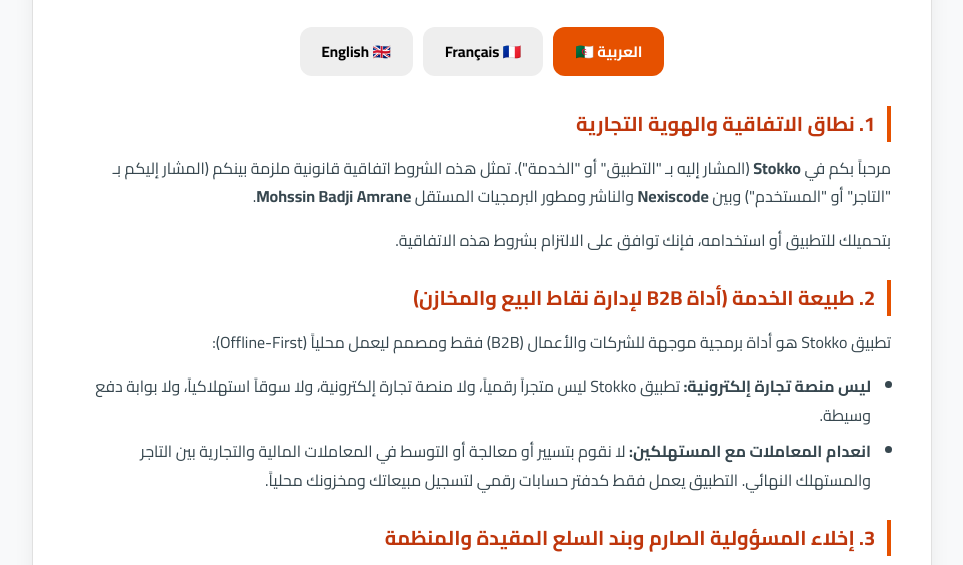
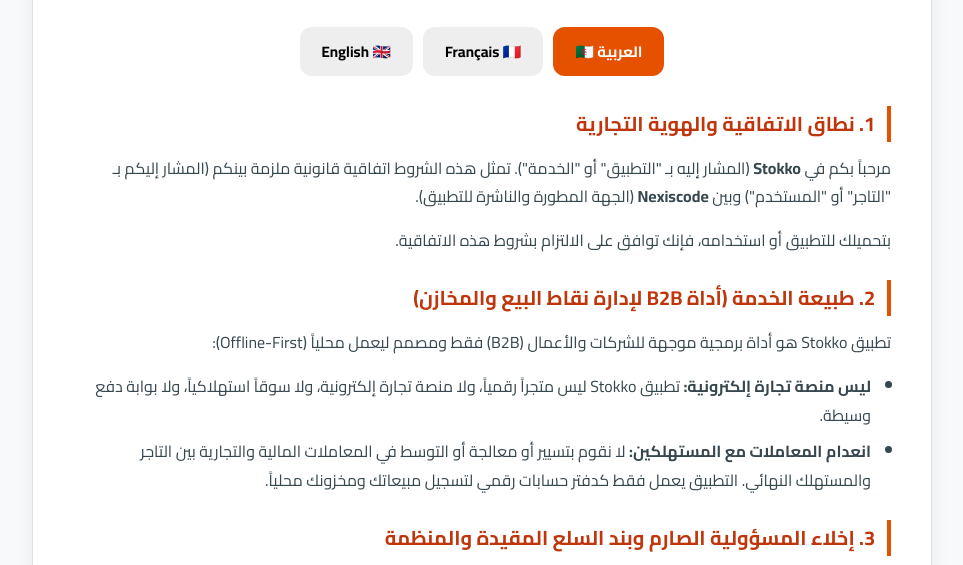
Before and after one commit to NexisCodeLabs/stokko-privacy, a plain HTML site: page stokko_terms.html in a window 1280 px wide. Shown: the part 203-768 px from the top of the page, without its empty margins (158-1121 px from the left). Drawn offline with Linux system fonts and the light colour scheme.

Commit message:
Update stokko_terms.html

```diff
--- a/stokko_terms.html
+++ b/stokko_terms.html
@@ -150,7 +150,7 @@
     <!-- 1. النسخة العربية -->
     <div id="sec-ar" class="content-section active">
         <h2>1. نطاق الاتفاقية والهوية التجارية</h2>
-        <p>مرحباً بكم في <strong>Stokko</strong> (المشار إليه بـ "التطبيق" أو "الخدمة"). تمثل هذه الشروط اتفاقية قانونية ملزمة بينكم (المشار إليكم بـ "التاجر" أو "المستخدم") وبين <strong>Nexiscode</strong> والناشر ومطور البرمجيات المستقل <strong>Mohssin Badji Amrane</strong>.</p>
+        <p>مرحباً بكم في <strong>Stokko</strong> (المشار إليه بـ "التطبيق" أو "الخدمة"). تمثل هذه الشروط اتفاقية قانونية ملزمة بينكم (المشار إليكم بـ "التاجر" أو "المستخدم") وبين <strong>Nexiscode</strong> (الجهة المطورة والناشرة للتطبيق).</p>
         <p>بتحميلك للتطبيق أو استخدامه، فإنك توافق على الالتزام بشروط هذه الاتفاقية.</p>
 
         <h2>2. طبيعة الخدمة (أداة B2B لإدارة نقاط البيع والمخازن)</h2>
@@ -183,13 +183,13 @@
         <p>تخضع هذه الشروط وتفسر وفقاً لقوانين <strong>الجمهورية الجزائرية الديمقراطية الشعبية</strong>، ويكون الاختصاص القضائي الحصري للمحاكم المختصة في <strong>الجزائر العاصمة</strong>.</p>
 
         <h2>7. معلومات الاتصال والناشر</h2>
-        <p>الاسم التجاري: Nexiscode • المالك والناشر: Mohssin Badji Amrane • البريد الإلكتروني: <a href="mailto:support@nexiscode.online">support@nexiscode.online</a>.</p>
+        <p>الاسم التجاري والناشر: NexisCode Software Labs • البريد الإلكتروني: <a href="mailto:support@nexiscode.online">support@nexiscode.online</a>.</p>
     </div>
 
     <!-- 2. النسخة الفرنسية -->
     <div id="sec-fr" class="content-section ltr-text">
         <h2>1. Portée de l'Accord et Identité</h2>
-        <p>Bienvenue sur <strong>Stokko</strong>. Ces Conditions constituent un accord juridique contraignant entre vous (le "Marchand") et <strong>Nexiscode</strong> / <strong>Mohssin Badji Amrane</strong>.</p>
+        <p>Bienvenue sur <strong>Stokko</strong>. Ces Conditions constituent un accord juridique contraignant entre vous (le "Marchand") et <strong>Nexiscode</strong>.</p>
 
         <h2>2. Nature du Service (Utilitaire B2B Uniquement)</h2>
         <p>Stokko est strictement un utilitaire logiciel B2B (Business-to-Business) local (Offline-First) :</p>
@@ -209,13 +209,13 @@
         <p>Ces Conditions sont régies par les lois de la <strong>République Algérienne Démocratique et Populaire</strong>. Tout litige sera soumis à la juridiction exclusive des tribunaux compétents d'<strong>Alger</strong>.</p>
 
         <h2>6. Contact</h2>
-        <p>Éditeur : Mohssin Badji Amrane (Nexiscode) • Support : <a href="mailto:support@nexiscode.online">support@nexiscode.online</a>.</p>
+        <p>Éditeur & Marque : NexisCode Software Labs • Support : <a href="mailto:support@nexiscode.online">support@nexiscode.online</a>.</p>
     </div>
 
     <!-- 3. النسخة الإنجليزية -->
     <div id="sec-en" class="content-section ltr-text">
         <h2>1. Scope of Agreement & Identity</h2>
-        <p>These Terms of Service constitute a binding legal agreement between the Merchant and <strong>Nexiscode</strong> / independent developer <strong>Mohssin Badji Amrane</strong>.</p>
+        <p>These Terms of Service constitute a binding legal agreement between the Merchant and <strong>Nexiscode</strong>.</p>
 
         <h2>2. Nature of Service (B2B Utility Only)</h2>
         <p>Stokko is strictly an offline-first Point of Sale (POS) and inventory ledger software:</p>
@@ -235,7 +235,7 @@
         <p>These Terms shall be governed by the laws of the <strong>People's Democratic Republic of Algeria</strong>. Exclusive jurisdiction rests with the competent courts of <strong>Algiers, Algeria</strong>.</p>
 
         <h2>6. Contact Information</h2>
-        <p>Publisher: Mohssin Badji Amrane (Nexiscode) • Email: <a href="mailto:support@nexiscode.online">support@nexiscode.online</a>.</p>
+        <p>Publisher & Developer: NexisCode Software Labs • Email: <a href="mailto:support@nexiscode.online">support@nexiscode.online</a>.</p>
     </div>
 
     <div class="footer-note">
```
